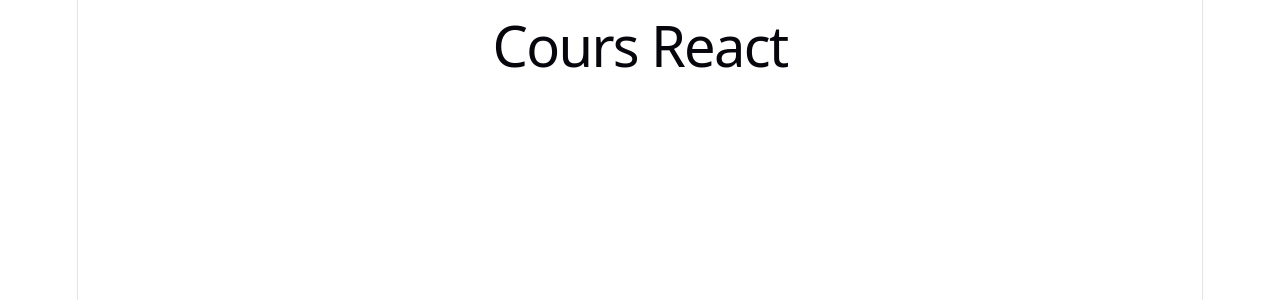
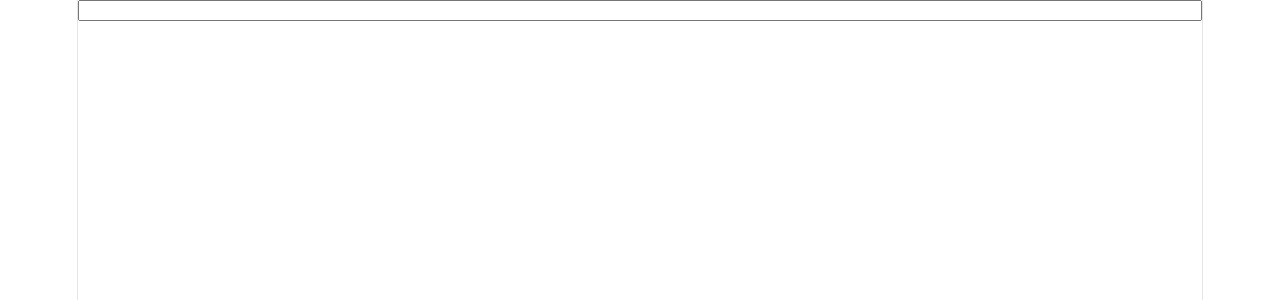
Before and after one commit to sliline/cours-react, a React (Vite) app in the folder app/: page / in a window 1280 px wide. Shown: the top 300 px of the page. Built offline with nearby package versions, Linux system fonts and the light colour scheme.

Commit message:
Affiche le composant TemperatureConverter

```diff
--- a/app/src/App.tsx
+++ b/app/src/App.tsx
@@ -1,3 +1,5 @@
+import TemperatureConverter from "./exos/TemperatureConverter";
+
 export default function App() {
-  return <h1>Cours React</h1>;
+  return <TemperatureConverter />;
 }
--- /dev/null
+++ b/app/src/exos/TemperatureConverter.tsx
@@ -0,0 +1,6 @@
+import { useState } from "react";
+import { toFahrenheit } from "../lib/temperature";
+
+export default function TemperatureConverter() {
+  return <input />;
+}
```
